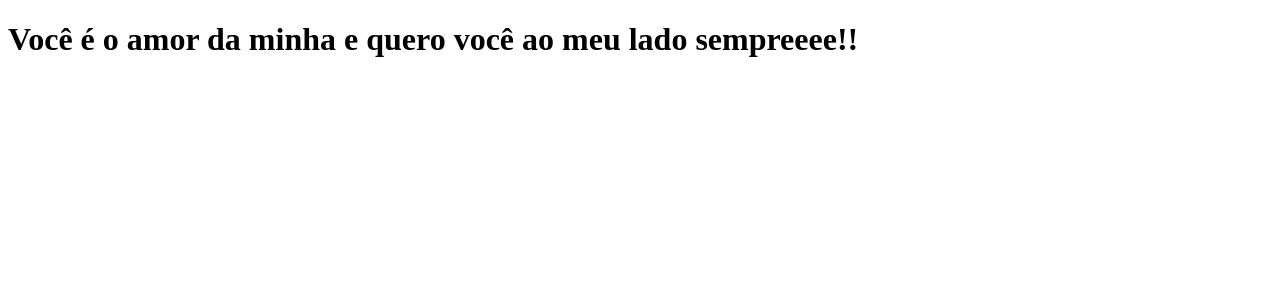
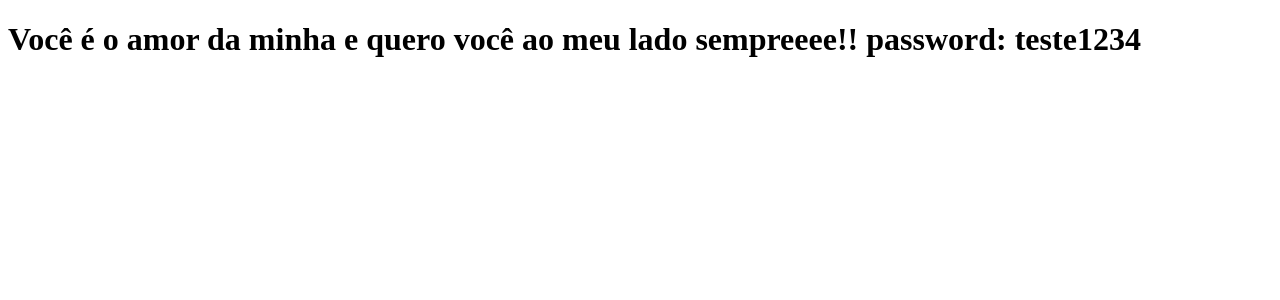
Before and after one commit to JdrNc/clone-tabnews, a Next.js app: page / in a window 1280 px wide. Shown: the top 300 px of the page. Built offline with nearby package versions, Linux system fonts and the light colour scheme.

Commit message:
ci: teste `gitleaks2`

```diff
--- a/infra/database.js
+++ b/infra/database.js
@@ -24,6 +24,7 @@ async function query(queryObject) {
 }
 
 async function getNewClient() {
+  var password = "teste123";
   const client = new Client(connectionObj);
   await client.connect();
   return client;
--- a/pages/index.js
+++ b/pages/index.js
@@ -1,5 +1,10 @@
 function Home() {
-  return <h1>Você é o amor da minha e quero você ao meu lado sempreeee!!</h1>;
+  return (
+    <h1>
+      Você é o amor da minha e quero você ao meu lado sempreeee!! password:
+      teste1234
+    </h1>
+  );
 }
 
 export default Home;
```
